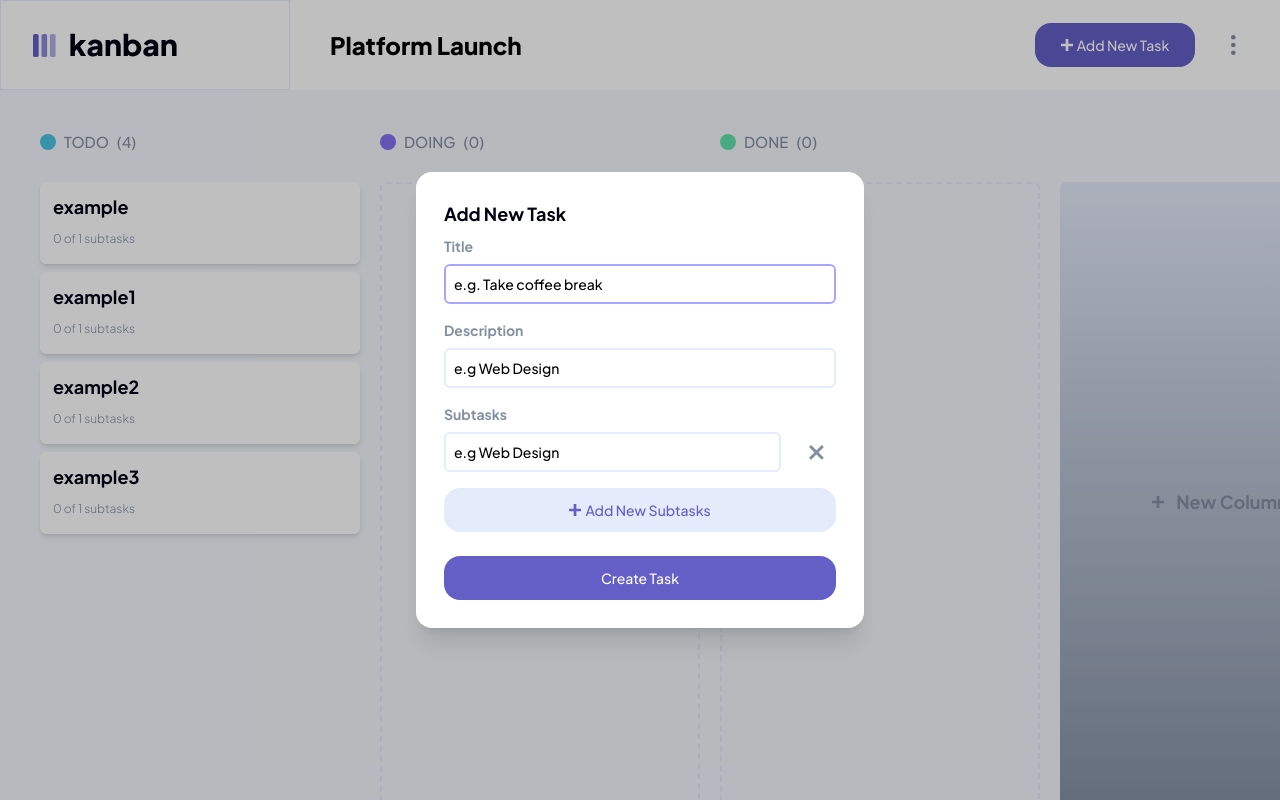
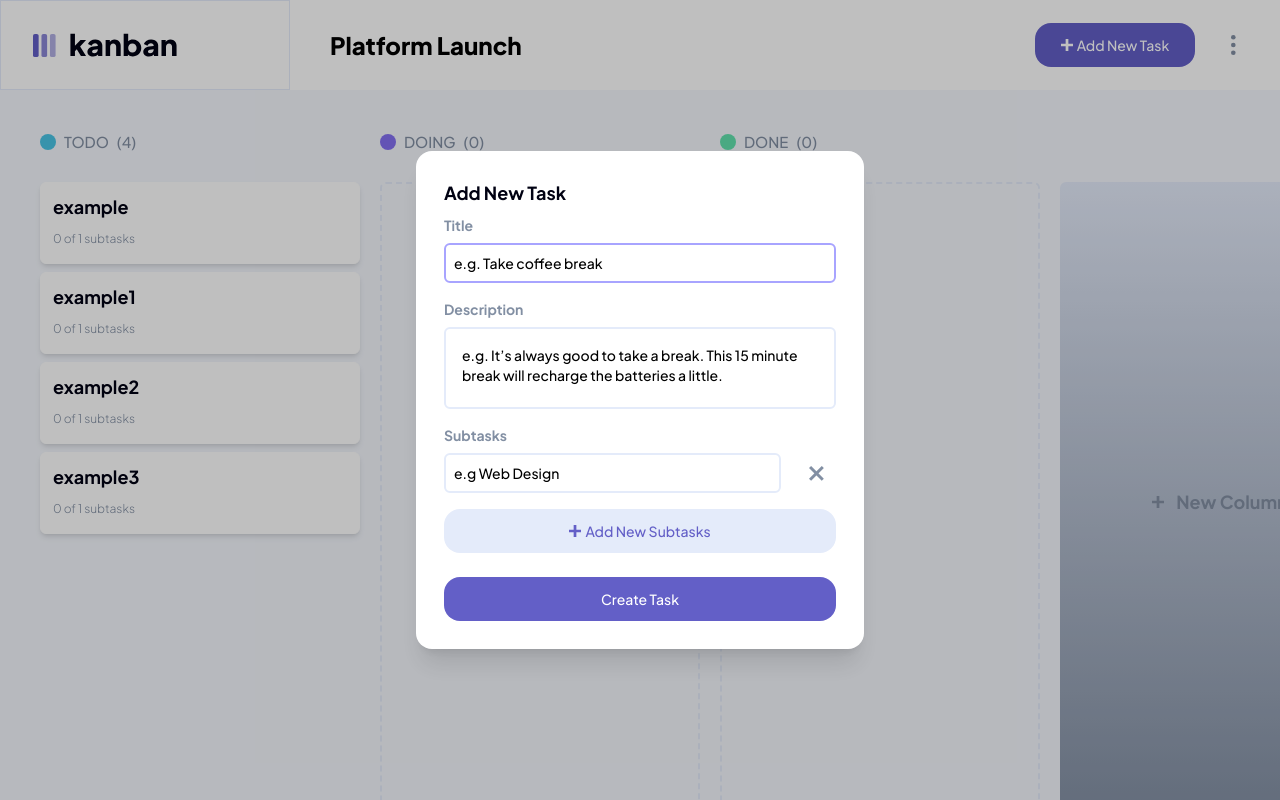
Before and after one commit to bibatjed/kanban, a React (Vite) app: page / in a window 1280 px wide. Both pictures are taken after a click on the button "Add New Task". Built offline with nearby package versions, Linux system fonts and the light colour scheme.

Commit message:
Add textarea base design component

```diff
--- a/src/components/Input/index.tsx
+++ b/src/components/Input/index.tsx
@@ -22,7 +22,7 @@ export default function Input(props: Partial<IProps>) {
           onChange={props.onChange}
           placeholder={placeholder}
           readOnly={isReadOnly}
-          className="w-full  read-only:pointer-events-none outline-none p-2 rounded-md font-plus-jakarta-sans placeholder-inherit text-sm placeholder-gray-400"
+          className="w-full read-only:pointer-events-none outline-none p-2 rounded-md font-plus-jakarta-sans placeholder-inherit text-sm placeholder-gray-400"
         />
         <label className="absolute text-kanban-red right-2 font-plus-jakarta-sans text-xs font-semibold capitalize -bottom-0">
           {props.error}
--- a/src/components/TaskModal/index.tsx
+++ b/src/components/TaskModal/index.tsx
@@ -7,6 +7,7 @@ import { closeTaskModal, openTaskModal } from "../../reducer/modal";
 import Button from "../Button/Button";
 import DialogWrapper from "../DialogWrapper";
 import Input from "../Input";
+import TextArea from "../TextArea";
 
 interface ITaskModal {
   submit: (e: Task) => void;
@@ -84,7 +85,7 @@ export default function TaskModal() {
           <span className="font-plus-jakarta-sans text-sm font-semibold text-kanban-medium-grey">
             Description
           </span>
-          <Input />
+          <TextArea />
         </div>
         {/* Columns  */}
         <div className="flex flex-col gap-2">
--- /dev/null
+++ b/src/components/TextArea/index.tsx
@@ -0,0 +1,12 @@
+export default function TextArea() {
+  return (
+    <div className="group w-full">
+      <div className="w-full border-2 border-kanban-lines-light rounded-md group-focus-within:border-kanban-main-purple-hover">
+        <textarea
+          placeholder="e.g. It’s always good to take a break. This 15 minute break will recharge the batteries a little."
+          className="w-full p-4 rounded-md font-plus-jakarta-sans h-full placeholder-inherit text-sm outline-none resize-none placeholder-gray-400"
+        />
+      </div>
+    </div>
+  );
+}
```
